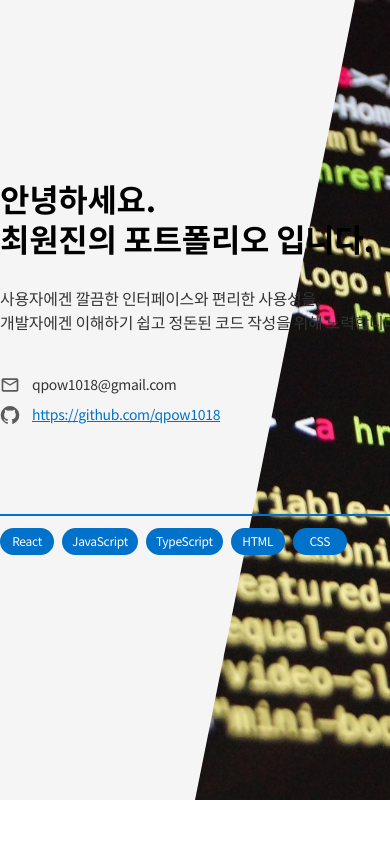
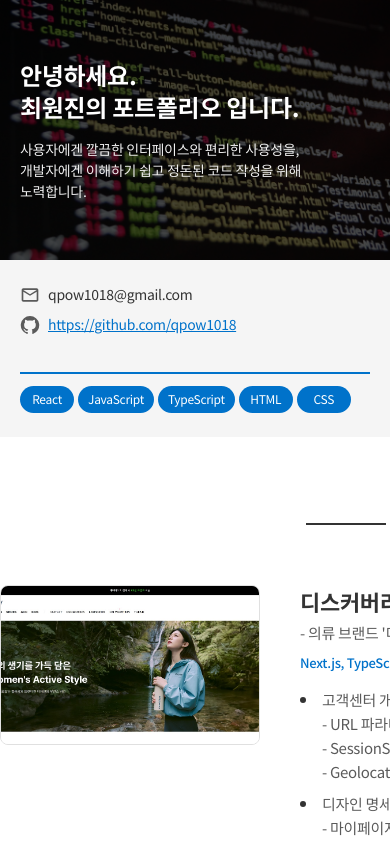
Before and after one commit to qpow1018/my-portfolio, a React (Create React App) app: page / in a window 390 px wide. Shown: the top 844 px of the page. Built offline with nearby package versions, Linux system fonts and the light colour scheme.

Commit message:
Feat: add AboutComponent mobile ui

```diff
--- a/src/components/AboutMe/BackdropImage.tsx
+++ b/src/components/AboutMe/BackdropImage.tsx
@@ -3,25 +3,55 @@
 
 import MainBannerImage from '@/images/main_banner_1.jpg';
 
-export default function BackdropImage() {
+export default function BackdropImage(
+  props: {
+    isDesktop: boolean;
+  }
+) {
+  const { isDesktop } = props;
+
   return (
     <Box
-      sx={{
+      sx={[
+        {
           position: 'absolute',
           top: 0,
           right: 0,
+          width: '100%',
+          height: '260px',
+          '&::after': {
+            content: '""',
+            position: 'absolute',
+            top: 0,
+            left: 0,
+            width: '100%',
+            height: '100%',
+            backgroundColor: 'rgba(0, 0, 0, 0.7)',
+          }
+        },
+        isDesktop === true && {
           width: '50%',
           height: '100%',
-      }}
+          '&::after': {
+            display: 'none'
+          }
+        }
+      ]}
     >
       <Box
-        sx={{
+        sx={[
+          {
+            display: 'none',
+          },
+          isDesktop === true && {
+            display: 'block',
             position: 'absolute',
             top: 0,
             left: 0,
             width: '160px',
             height: '100%',
-        }}
+          }
+        ]}
       >
         <Box
           sx={{
--- a/src/components/AboutMe/index.tsx
+++ b/src/components/AboutMe/index.tsx
@@ -1,5 +1,7 @@
 import { Box } from '@mui/material';
 import theme from '@/style/theme';
+
+import useWindowSize from '@/hooks/useWindowSize';
 
 import BackdropImage from './BackdropImage';
 
@@ -9,40 +11,70 @@
 } from '@mui/icons-material';
 
 export default function AboutMe() {
+  const { isDesktop } = useWindowSize();
+
   return (
     <Box
-      sx={{
+      sx={[
+        {
+          background: theme.color.dark.grayF,
           position: 'relative',
+        },
+        isDesktop === true && {
           height: 800,
-        background: theme.color.dark.grayF,
-      }}
+        }
+      ]}
     >
-      <BackdropImage />
+      <BackdropImage
+        isDesktop={isDesktop}
+      />
 
       <Box
-        sx={{
+        sx={[
+          {
             position: 'relative',
             zIndex: 1,
-          margin: '0 auto',
+          },
+          isDesktop && {
             width: theme.size.containerWidth,
             height: '100%',
+            margin: '0 auto',
             display: 'flex',
             flexDirection: 'column',
             justifyContent: 'center',
             paddingBottom: '60px',
-        }}
+          }
+        ]}
       >
-        <Title>
+        <Box
+          sx={[
+            {
+              height: '260px',
+              display: 'flex',
+              flexDirection: 'column',
+              justifyContent: 'center',
+              padding: '0 20px',
+            },
+            isDesktop === true && {
+              display: 'block',
+              height: 'auto',
+              padding: 0,
+            }
+          ]}
+        >
+          <Title isDesktop={isDesktop}>
             안녕하세요.<br />
             최원진의 포트폴리오 입니다.
           </Title>
 
-        <Introduction>
+          <Introduction isDesktop={isDesktop}>
             사용자에겐 깔끔한 인터페이스와 편리한 사용성을,<br />
             개발자에겐 이해하기 쉽고 정돈된 코드 작성을 위해 노력합니다.
           </Introduction>
+        </Box>
 
         <Contact
+          isDesktop={isDesktop}
           contactData={[
             {
               icon: <MailOutlineIcon />,
@@ -58,6 +90,7 @@
         />
 
         <Skills
+          isDesktop={isDesktop}
           skills={[
             'React',
             'JavaScript',
@@ -73,18 +106,29 @@
 
 function Title(
   props: {
+    isDesktop: boolean;
     children?: React.ReactNode;
   }
 ) {
+  const { isDesktop } = props;
+
   return (
     <Box
-      sx={{
+      sx={[
+        {
+          color: '#fff',
+          fontSize: '24px',
+          lineHeight: '32px',
+          fontWeight: 700,
+          marginBottom: '16px'
+        },
+        isDesktop === true && {
           color: '#000',
           fontSize: '32px',
           lineHeight: '40px',
-        fontWeight: 700,
           marginBottom: '28px'
-      }}
+        }
+      ]}
     >
       { props.children }
     </Box>
@@ -93,15 +137,25 @@
 
 function Introduction(
   props: {
+    isDesktop: boolean;
     children?: React.ReactNode;
   }
 ) {
+  const { isDesktop } = props;
+
   return (
     <Box
-      sx={{
+      sx={[
+        {
+          wordBreak: 'keep-all',
+          fontSize: '14px',
+          color: '#f1f1f1',
+        },
+        isDesktop === true && {
           fontSize: '16px',
-        // color: theme.color.text.secondary,
-      }}
+          color: theme.color.text.primary,
+        }
+      ]}
     >
       { props.children }
     </Box>
@@ -110,6 +164,7 @@
 
 function Contact(
   props: {
+    isDesktop: boolean;
     contactData: {
       icon: React.ReactNode;
       text: string;
@@ -117,11 +172,20 @@
     }[];
   }
 ) {
+  const { isDesktop } = props;
+
   return (
     <Box
-      sx={{
-        marginTop: '40px'
-      }}
+      sx={[
+        {
+          marginTop: '24px',
+          padding: '0 20px',
+        },
+        isDesktop === true && {
+          marginTop: '40px',
+          padding: 0,
+        }
+      ]}
     >
       { props.contactData.map((data, index) =>
         <Box
@@ -136,7 +200,7 @@
             sx={{
               display: 'flex',
               alignItems: 'center',
-              marginRight: '12px',
+              marginRight: '8px',
               '& .MuiSvgIcon-root': {
                 fontSize: '20px',
                 color: theme.color.text.secondary,
@@ -175,24 +239,35 @@
 
 function Skills(
   props: {
+    isDesktop: boolean;
     skills: string[];
   }
 ) {
+  const { isDesktop } = props;
+
   return (
     <Box
-      sx={{
+      sx={[
+        {
           display: 'flex',
           flexWrap: 'wrap',
+          borderTop: `2px solid ${theme.color.primary}`,
+          width: 'calc(100% - 40px)',
+          margin: '36px 20px 0 20px',
+          padding: '12px 0 20px 0',
+        },
+        isDesktop === true && {
           width: 420,
-        borderTop: `2px solid ${theme.color.primary}`,
-        marginTop: '80px',
-        paddingTop: '12px'
-      }}
+          margin: '80px 0 0 0',
+          padding: '12px 0 0 0',
+        }
+      ]}
     >
       { props.skills.map((skill, index) =>
         <Box
           key={index}
-          sx={{
+          sx={[
+            {
               display: 'flex',
               justifyContent: 'center',
               padding: '4px 10px 5px 10px',
@@ -201,8 +276,12 @@
               color: '#fff',
               borderRadius: '30px',
               fontSize: '12px',
+              margin: '0 4px 4px 0',
+            },
+            isDesktop === true && {
               margin: '0 8px 8px 0',
-          }}
+            }
+          ]}
         >
           { skill }
         </Box>
```
Lines whose indentation alone changed are shown as unchanged.
